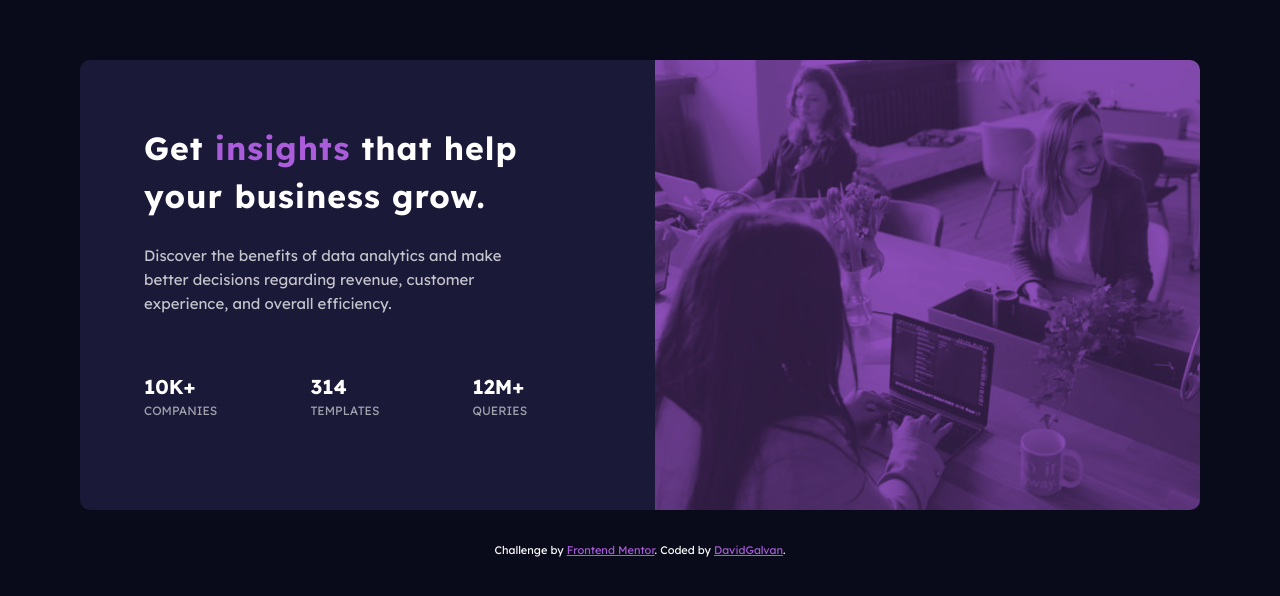
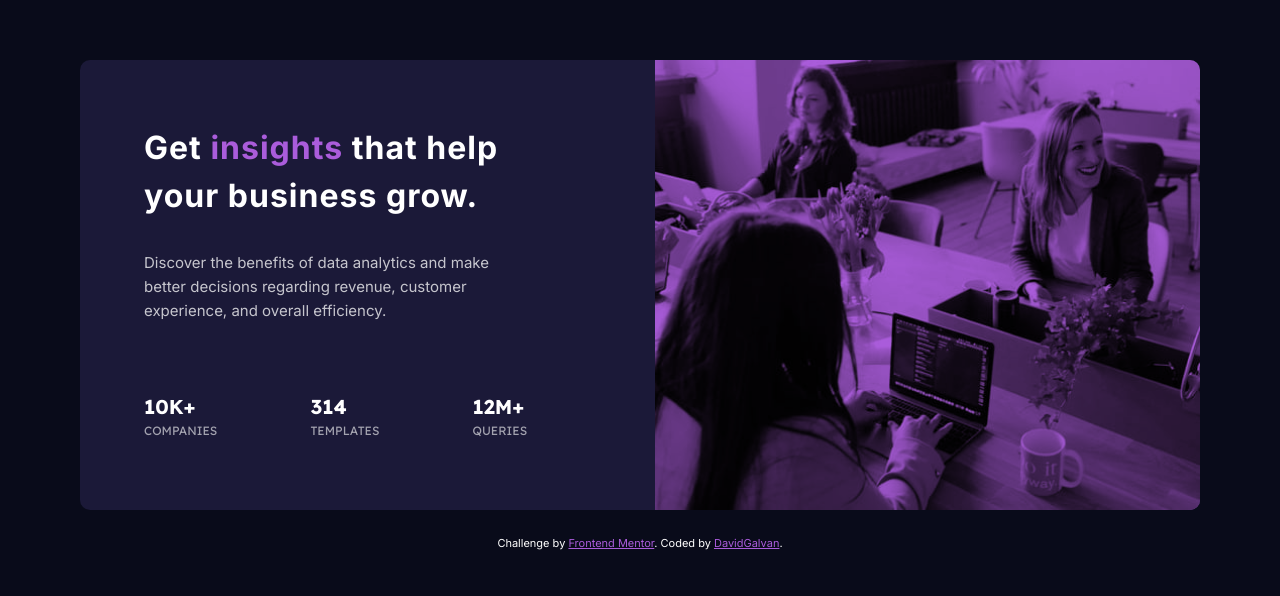
Before and after one commit to GalvanSierra/stats-preview-card-component, a plain HTML site: page index.html in a window 1280 px wide. Shown: the part 102-698 px from the top of the page. Drawn offline with Linux system fonts and the light colour scheme.

Commit message:
refactor: :recycle: simplification of css

```diff
--- a/index.html
+++ b/index.html
@@ -17,23 +17,23 @@
     <link rel="stylesheet" href="style.css" />
   </head>
   <body>
-    <div class="container">
     <div class="card">
-        <picture class="card__illustration">
+      <picture>
         <source
           media="(min-width: 990px)"
           srcset="./images/image-header-desktop.jpg"
         />
         <img
           src="./images/image-header-mobile.jpg"
+          class="card__illustration"
           alt="image-header-mobile"
         />
       </picture>
 
       <div class="card__content">
         <h2 class="card__title">
-            Get <span class="card__accent">insights</span> that help your
-            business grow.
+          Get <span class="card__accent">insights</span> that help your business
+          grow.
         </h2>
         <p class="card__text">
           Discover the benefits of data analytics and make better decisions
@@ -47,9 +47,7 @@
           <div class="stat">
             <span class="stat__number">314</span> templates
           </div>
-            <div class="stat">
-              <span class="stat__number">12m+</span> queries
-            </div>
+          <div class="stat"><span class="stat__number">12m+</span> queries</div>
         </div>
       </div>
     </div>
@@ -59,9 +57,7 @@
       <a href="https://www.frontendmentor.io?ref=challenge" target="_blank"
         >Frontend Mentor</a
       >. Coded by
-        <a href="https://github.com/GalvanSierra" target="_blank">DavidGalvan</a
-        >.
-      </div>
+      <a href="https://github.com/GalvanSierra" target="_blank">DavidGalvan</a>.
     </div>
   </body>
 </html>
--- a/style.css
+++ b/style.css
@@ -1,53 +1,54 @@
 @import url("https://fonts.googleapis.com/css2?family=Inter:wght@100..900&family=Lexend+Deca:wght@100..900&display=swap");
 
-*,
-*::before,
-*::after {
+* {
   box-sizing: border-box;
   margin: 0;
 }
 
+img {
+  width: 100%;
+}
+
 :root {
   /* Colors */
-  --main-background: hsl(233, 47%, 7%);
+  --container-background: hsl(233, 47%, 7%);
   --card-background: hsl(244, 38%, 16%);
-  --accent-color: hsl(277, 64%, 61%);
+  --first-color: hsl(277, 64%, 61%);
+
   --white: hsl(0, 0%, 100%);
   --transparent-white: hsla(0, 0%, 100%, 0.75);
   --stat-headings: hsla(0, 0%, 100%, 0.6);
 
   /* Typography */
+  --title-font: "Lexend Deca", sans-serif;
+  --body-font: "Inter", sans-serif;
   --fs-regular: 15px;
-  --title-font: "Inter";
-  --body-font: "Lexend Deca";
+
   --fw-regular: 400;
   --fw-bold: 700;
 }
 
 body {
-  background-color: var(--main-background);
+  min-height: 100vh;
+  display: grid;
+  place-content: center;
+  background-color: var(--container-background);
+
   font-family: var(--body-font);
   color: var(--white);
   font-size: var(--fs-regular);
   font-weight: var(--fw-regular);
   line-height: 1.5;
-  -webkit-font-smoothing: antialiased;
-}
-
-.container {
-  min-height: 100vh;
-  display: grid;
-  place-content: center;
 }
 
 .card {
+  max-width: 320px;
+  margin: 25px 0;
   display: flex;
   flex-direction: column;
   background-color: var(--card-background);
   border-radius: 10px;
   overflow: hidden;
-  max-width: 320px;
-  margin: 2rem 0;
 }
 
 @media (min-width: 760px) {
@@ -58,23 +59,25 @@ body {
   }
 }
 
-.card__illustration {
-  background-color: var(--accent-color);
-  opacity: 0.8;
+picture {
+  background-color: var(--first-color);
 }
 
-.card__illustration img {
-  width: 100%;
+.card__illustration {
   height: 100%;
   mix-blend-mode: multiply;
-  opacity: 0.7;
+}
+
+@media (min-width: 760px) {
+  .card__illustration {
+    width: auto;
+  }
 }
 
 .card__content {
   padding: 2rem;
-  display: flex;
-  flex-direction: column;
-  row-gap: 1.5rem;
+  display: grid;
+  row-gap: 20px;
   text-align: center;
 }
 
@@ -83,26 +86,22 @@ body {
     padding: 4rem 8rem 4rem 4rem;
     text-align: start;
   }
-  .card__illustration img {
-    height: 100%;
-    width: auto;
-  }
 }
 
 .card__title {
   letter-spacing: 1px;
-  font-size: 25px;
+  font-size: 24px;
   font-weight: var(--fw-bold);
 }
 
 @media (min-width: 760px) {
   .card__title {
-    font-size: 32px;
+    font-size: 2rem;
   }
 }
 
 .card__accent {
-  color: var(--accent-color);
+  color: var(--first-color);
 }
 
 .card__text {
@@ -126,6 +125,7 @@ body {
 }
 
 .stat {
+  font-family: var(--title-font);
   text-align: center;
   color: var(--stat-headings);
   text-transform: uppercase;
@@ -152,5 +152,5 @@ body {
 }
 
 .attribution a {
-  color: var(--accent-color);
+  color: var(--first-color);
 }
```
Lines whose indentation alone changed are shown as unchanged.
